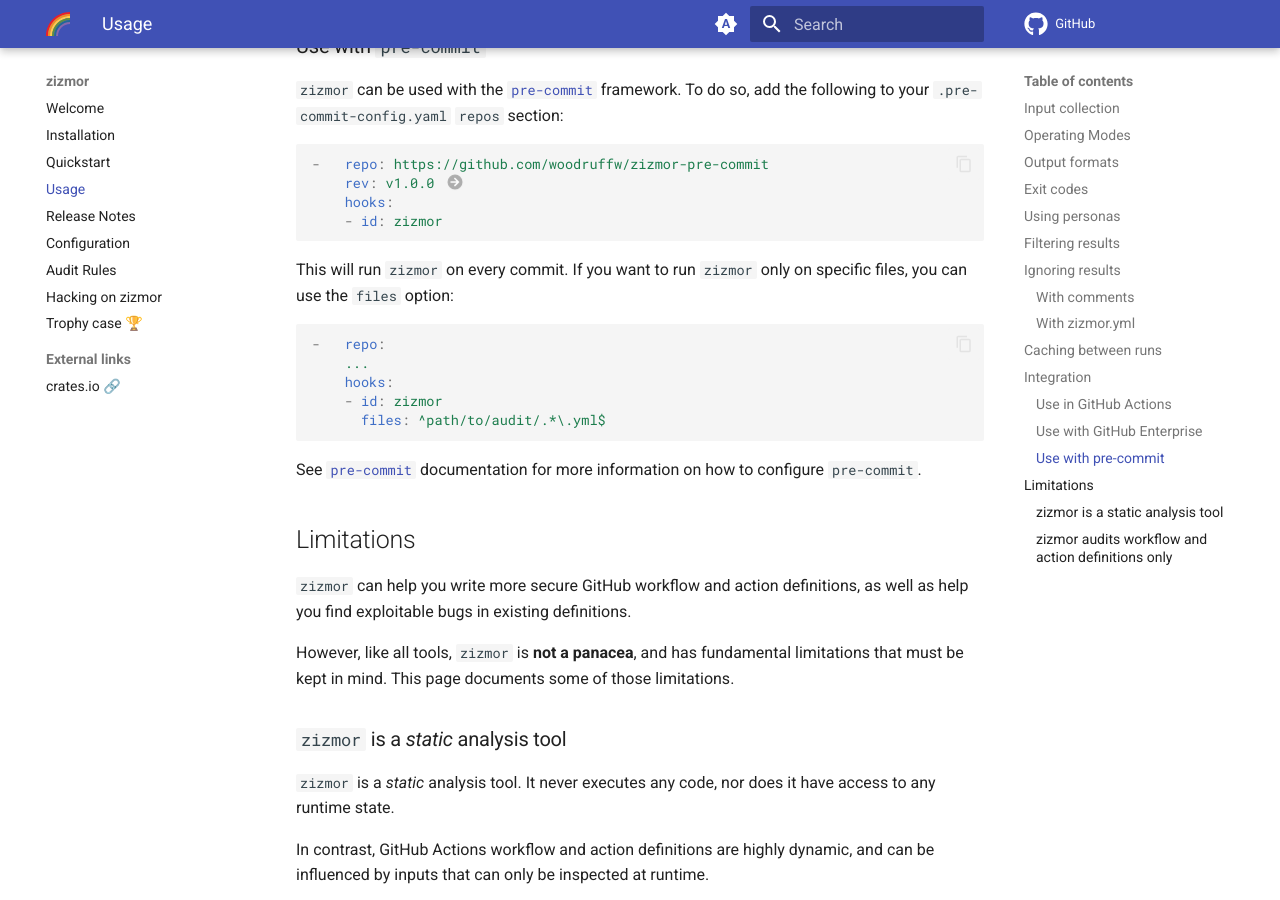
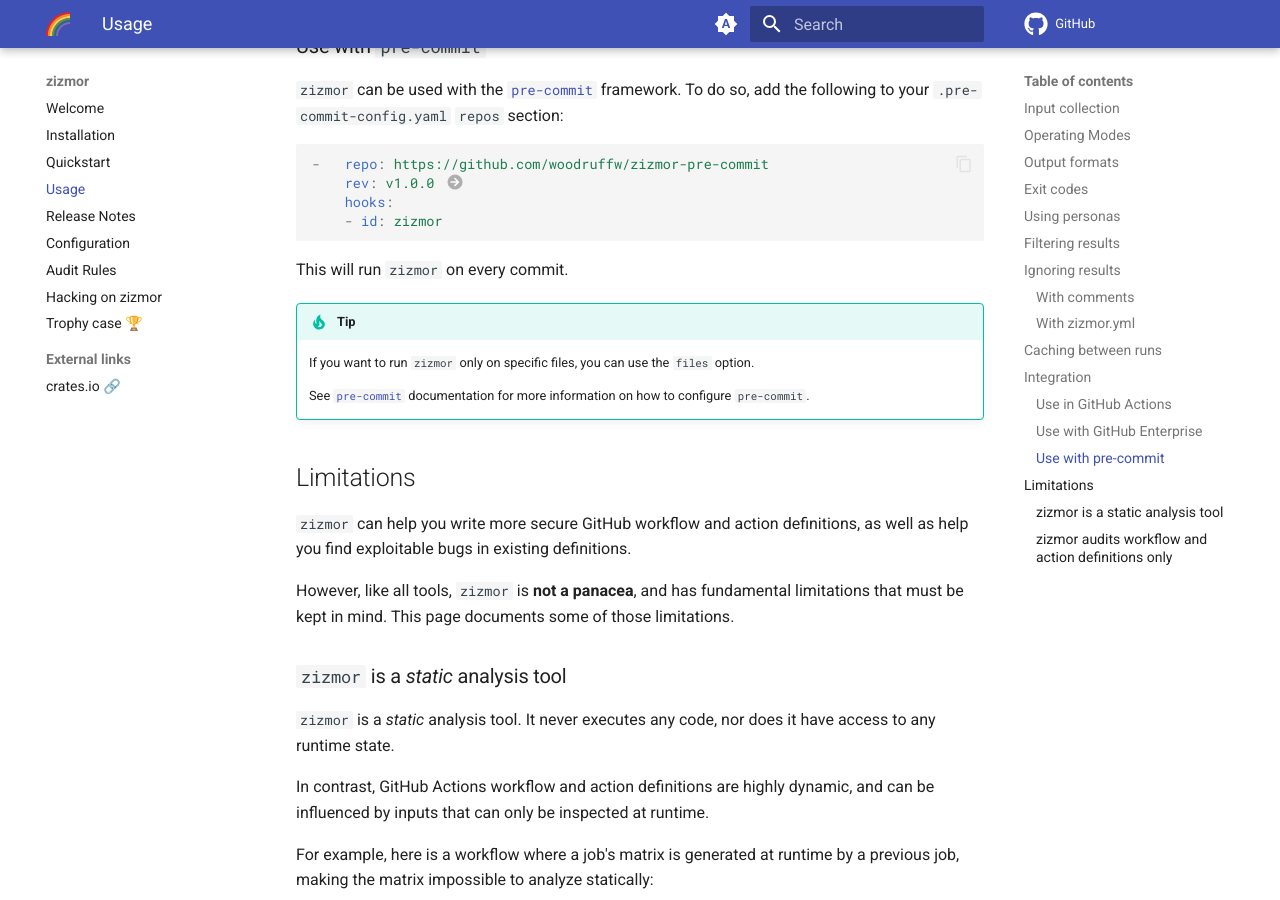
Before and after one commit to zizmorcore/zizmor, an MkDocs documentation site: the page built from docs/usage.md, in a window 1280 px wide and 900 px high, scrolled down 8939 px. Built offline with MkDocs 1.6.1 and Material for MkDocs 9.7.7, drawn with Linux system fonts in a browser that asks for light colours; comment, search, counter and statistics services are not loaded.

Commit message:
docs: usage: clarify optional configuration

````diff
--- a/docs/usage.md
+++ b/docs/usage.md
@@ -464,19 +464,15 @@
 
 1. Don't forget to update this version to the latest `zizmor` release!
 
-This will run `zizmor` on every commit. If you want to run `zizmor` only on
-specific files, you can use the `files` option:
+This will run `zizmor` on every commit.
 
-```yaml
--   repo:
-    ...
-    hooks:
-    - id: zizmor
-      files: ^path/to/audit/.*\.yml$
-```
+!!! tip
 
-See [`pre-commit`](https://pre-commit.com/) documentation for more information on how to configure
-`pre-commit`.
+    If you want to run `zizmor` only on specific files, you can use the
+    `files` option.
+
+    See [`pre-commit`](https://pre-commit.com/) documentation for more
+    information on how to configure `pre-commit`.
 
 ## Limitations
 
````
